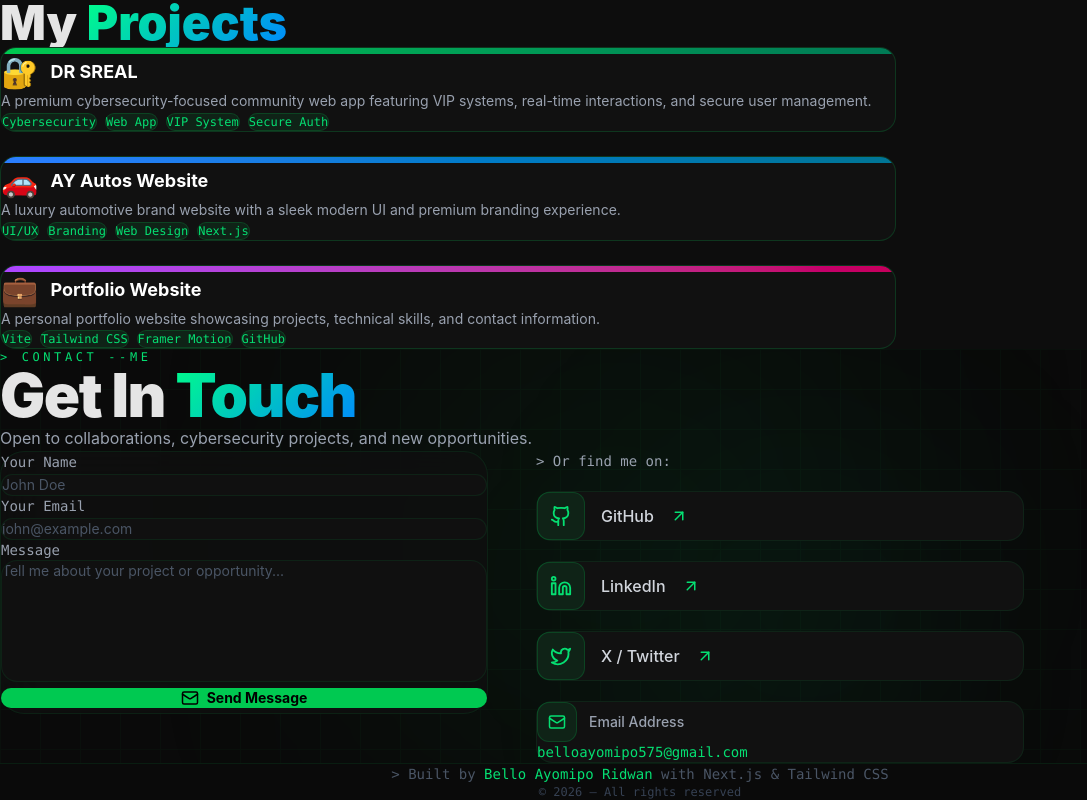
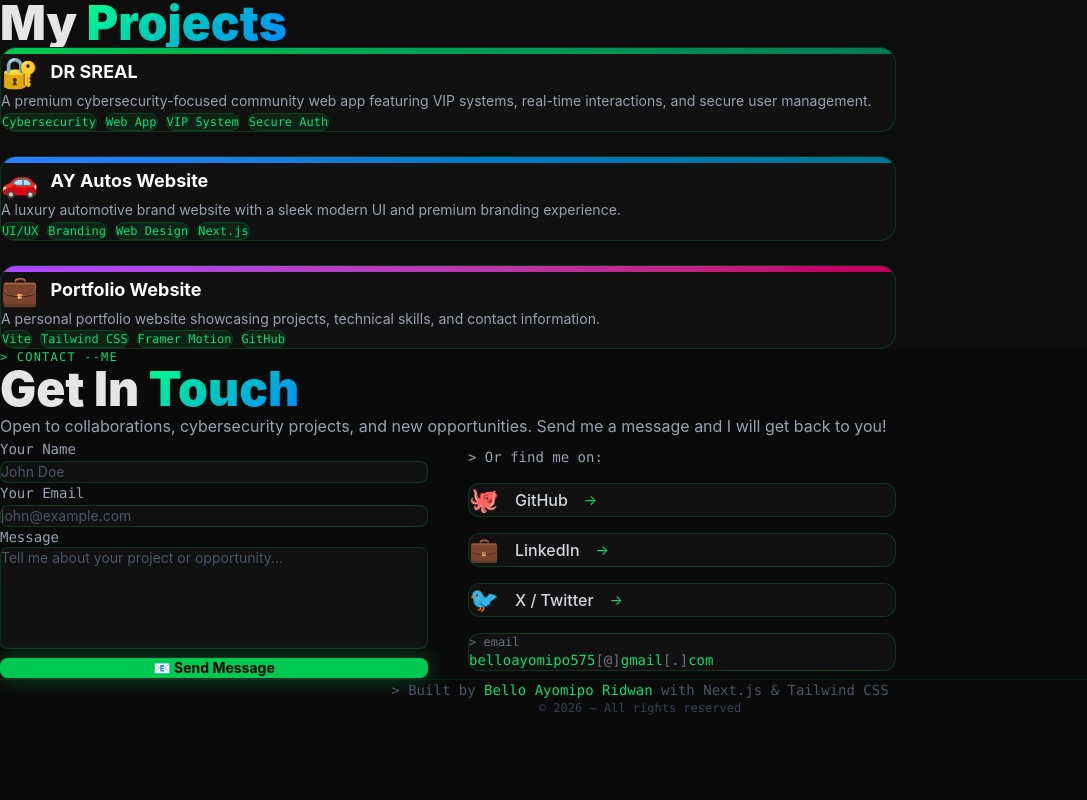
Before and after one commit to screaloal/My-portfolio, a React (Vite) app: page / in a window 1280 px wide. Shown: the part 1389-2189 px from the top of the page, without its empty margins (0-1087 px from the left). After the commit the page ends 2105 px from the top, so only its background shows below. Built offline with nearby package versions, Linux system fonts and the light colour scheme.

Commit message:
feat: secure contact form + security headers

```diff
--- a/src/components/Contact.jsx
+++ b/src/components/Contact.jsx
@@ -1,94 +1,25 @@
 import { motion } from 'framer-motion'
 import { useForm, ValidationError } from '@formspree/react'
 
-import {
-  Github,
-  Linkedin,
-  Twitter,
-  Mail,
-  ArrowUpRight,
-} from 'lucide-react'
-
 const socials = [
-  {
-    label: 'GitHub',
-    url: 'https://github.com/screaloal',
-    icon: Github,
-  },
-  {
-    label: 'LinkedIn',
-    url: 'https://www.linkedin.com/in/belloayomipo',
-    icon: Linkedin,
-  },
-  {
-    label: 'X / Twitter',
-    url: 'https://x.com/Isaacoal_',
-    icon: Twitter,
-  },
+  { label: 'GitHub', url: 'https://github.com/screaloal', icon: '🐙' },
+  { label: 'LinkedIn', url: 'https://www.linkedin.com/in/belloayomipo', icon: '💼' },
+  { label: 'X / Twitter', url: 'https://x.com/Isaacoal_', icon: '🐦' },
 ]
 
 function ContactForm() {
   const [state, handleSubmit] = useForm('mqejewjg')
 
-  const inputStyles = `
-    w-full
-    bg-[#101010]
-    border
-    border-green-500/10
-    rounded-2xl
-    px-5
-    py-4
-    text-white
-    text-sm
-    transition-all
-    duration-300
-    outline-none
-    placeholder:text-gray-600
-    focus:border-green-400
-    focus:bg-[#151515]
-    focus:shadow-[0_0_20px_rgba(34,197,94,0.15)]
-    hover:border-green-500/30
-  `
-
   if (state.succeeded) {
     return (
       <motion.div
-        initial={{ opacity: 0, scale: 0.9, y: 20 }}
-        animate={{ opacity: 1, scale: 1, y: 0 }}
-        transition={{ duration: 0.5 }}
-        className="
-          bg-[#101010]
-          border
-          border-green-500/20
-          rounded-3xl
-          p-10
-          text-center
-          backdrop-blur-xl
-          shadow-[0_0_40px_rgba(34,197,94,0.08)]
-        "
+        initial={{ opacity: 0, scale: 0.9 }}
+        animate={{ opacity: 1, scale: 1 }}
+        className="bg-green-500/10 border border-green-500/30 rounded-2xl p-8 text-center"
       >
-        <div className="
-          mx-auto
-          mb-4
-          flex
-          items-center
-          justify-center
-          w-16
-          h-16
-          rounded-2xl
-          bg-green-500/10
-          border
-          border-green-500/20
-          text-green-400
-        ">
-          <Mail size={30} />
-        </div>
-
-        <p className="text-green-400 font-bold text-2xl mb-2">
-          Message Sent!
-        </p>
-
-        <p className="text-gray-400 text-sm leading-relaxed">
+        <p className="text-4xl mb-4">✅</p>
+        <p className="text-green-400 font-bold text-xl mb-2">Message Sent!</p>
+        <p className="text-gray-400 text-sm">
           Thanks for reaching out. I will get back to you soon!
         </p>
       </motion.div>
@@ -96,63 +27,52 @@
   }
 
   return (
-    <form onSubmit={handleSubmit} className="space-y-6">
+    <form onSubmit={handleSubmit} className="space-y-4">
       {/* Name */}
       <div>
-        <label className="block text-gray-400 text-sm mb-2 font-mono">
+        <label className="block text-gray-400 text-sm mb-1 font-mono">
           Your Name
         </label>
-
         <input
           type="text"
           name="name"
           required
           placeholder="John Doe"
-          className={inputStyles}
+          className="w-full bg-[#111] border border-green-500/20 rounded-lg px-4 py-3 text-white text-sm focus:outline-none focus:border-green-500 transition-colors placeholder-gray-600"
         />
       </div>
 
       {/* Email */}
       <div>
-        <label className="block text-gray-400 text-sm mb-2 font-mono">
+        <label className="block text-gray-400 text-sm mb-1 font-mono">
           Your Email
         </label>
-
         <input
           type="email"
           name="email"
           required
           placeholder="john@example.com"
-          className={inputStyles}
+          className="w-full bg-[#111] border border-green-500/20 rounded-lg px-4 py-3 text-white text-sm focus:outline-none focus:border-green-500 transition-colors placeholder-gray-600"
         />
-
-        <ValidationError
-          field="email"
-          prefix="Email"
-          errors={state.errors}
-          className="text-red-400 text-xs mt-2"
+        <ValidationError field="email" prefix="Email" errors={state.errors}
+          className="text-red-400 text-xs mt-1"
         />
       </div>
 
       {/* Message */}
       <div>
-        <label className="block text-gray-400 text-sm mb-2 font-mono">
+        <label className="block text-gray-400 text-sm mb-1 font-mono">
           Message
         </label>
-
         <textarea
           name="message"
           required
-          rows={6}
+          rows={5}
           placeholder="Tell me about your project or opportunity..."
-          className={`${inputStyles} resize-none`}
+          className="w-full bg-[#111] border border-green-500/20 rounded-lg px-4 py-3 text-white text-sm focus:outline-none focus:border-green-500 transition-colors placeholder-gray-600 resize-none"
         />
-
-        <ValidationError
-          field="message"
-          prefix="Message"
-          errors={state.errors}
-          className="text-red-400 text-xs mt-2"
+        <ValidationError field="message" prefix="Message" errors={state.errors}
+          className="text-red-400 text-xs mt-1"
         />
       </div>
 
@@ -160,44 +80,13 @@
       <button
         type="submit"
         disabled={state.submitting}
-        className="
-          group
-          relative
-          overflow-hidden
-          w-full
-          py-4
-          rounded-2xl
-          bg-green-500
-          text-black
-          font-bold
-          text-sm
-          transition-all
-          duration-300
-          hover:-translate-y-1
-          hover:shadow-[0_10px_30px_rgba(34,197,94,0.35)]
-          disabled:opacity-50
-          disabled:cursor-not-allowed
-        "
+        className="w-full py-3 bg-green-500 text-black font-bold rounded-lg hover:bg-green-400 transition-all duration-200 glow disabled:opacity-50 disabled:cursor-not-allowed text-sm"
       >
-        <span className="
-          absolute
-          inset-0
-          bg-white/10
-          translate-y-full
-          group-hover:translate-y-0
-          transition-transform
-          duration-500
-        " />
-
-        <span className="relative z-10 flex items-center justify-center gap-2">
-          <Mail size={18} />
-
-          {state.submitting ? 'Sending...' : 'Send Message'}
-        </span>
+        {state.submitting ? '📤 Sending...' : '📧 Send Message'}
       </button>
 
-      <ValidationError
-        errors={state.errors}
+      {/* General errors */}
+      <ValidationError errors={state.errors}
         className="text-red-400 text-xs text-center"
       />
     </form>
@@ -206,227 +95,74 @@
 
 export default function Contact() {
   return (
-    <section
-      id="contact"
-      className="py-24 bg-[#0a0a0a] relative overflow-hidden"
-    >
-      {/* Glow Background */}
-      <div className="absolute inset-0 pointer-events-none">
-        <div className="
-          absolute
-          top-0
-          left-1/3
-          w-96
-          h-96
-          bg-green-500/10
-          blur-[140px]
-          rounded-full
-        " />
-
-        <div className="
-          absolute
-          bottom-0
-          right-1/4
-          w-80
-          h-80
-          bg-emerald-400/5
-          blur-[120px]
-          rounded-full
-        " />
-      </div>
-
-      {/* Grid */}
-      <div
-        className="
-          absolute
-          inset-0
-          opacity-[0.03]
-          [background-image:linear-gradient(to_right,#22c55e_1px,transparent_1px),linear-gradient(to_bottom,#22c55e_1px,transparent_1px)]
-          [background-size:40px_40px]
-        "
-      />
-
-      <div className="max-w-5xl mx-auto px-6 md:px-8 relative z-10">
-        {/* Heading */}
+    <section id="contact" className="py-20 bg-[#0a0a0a]">
+      <div className="max-w-4xl mx-auto px-6">
         <motion.div
-          initial={{ opacity: 0, y: 40, filter: 'blur(10px)' }}
-          whileInView={{ opacity: 1, y: 0, filter: 'blur(0px)' }}
-          transition={{ duration: 0.7 }}
+          initial={{ opacity: 0, y: 30 }}
+          whileInView={{ opacity: 1, y: 0 }}
+          transition={{ duration: 0.6 }}
           viewport={{ once: true }}
-          className="mb-14"
+          className="mb-10"
         >
-          <p className="
-            text-green-400
-            font-mono
-            text-xs
-            tracking-[0.3em]
-            uppercase
-            mb-3
-          ">
+          <p className="text-green-400 font-mono text-xs tracking-widest uppercase mb-2">
             &gt; contact --me
           </p>
-
-          <h2 className="
-            text-4xl
-            md:text-6xl
-            font-black
-            tracking-tight
-            leading-none
-          ">
+          <h2 className="text-3xl md:text-5xl font-black">
             Get In <span className="gradient-text">Touch</span>
           </h2>
-
-          <p className="
-            text-gray-400
-            text-sm
-            md:text-base
-            mt-5
-            leading-relaxed
-            max-w-xl
-          ">
-            Open to collaborations, cybersecurity projects,
-            and new opportunities.
+          <p className="text-gray-400 text-sm md:text-base mt-4 leading-relaxed">
+            Open to collaborations, cybersecurity projects, and new opportunities.
+            Send me a message and I will get back to you!
           </p>
         </motion.div>
 
-        {/* Content */}
-        <div className="grid md:grid-cols-2 gap-12 items-start">
+        <div className="grid md:grid-cols-2 gap-10">
           {/* Form */}
           <motion.div
-            initial={{ opacity: 0, y: 40, filter: 'blur(10px)' }}
-            whileInView={{ opacity: 1, y: 0, filter: 'blur(0px)' }}
-            transition={{ duration: 0.7, delay: 0.2 }}
+            initial={{ opacity: 0, x: -30 }}
+            whileInView={{ opacity: 1, x: 0 }}
+            transition={{ duration: 0.6, delay: 0.2 }}
             viewport={{ once: true }}
-            className="
-              bg-[#0f0f0f]/80
-              border
-              border-green-500/10
-              rounded-3xl
-              p-6
-              md:p-8
-              backdrop-blur-xl
-            "
           >
             <ContactForm />
           </motion.div>
 
           {/* Socials */}
           <motion.div
-            initial={{ opacity: 0, y: 40, filter: 'blur(10px)' }}
-            whileInView={{ opacity: 1, y: 0, filter: 'blur(0px)' }}
-            transition={{ duration: 0.7, delay: 0.4 }}
+            initial={{ opacity: 0, x: 30 }}
+            whileInView={{ opacity: 1, x: 0 }}
+            transition={{ duration: 0.6, delay: 0.4 }}
             viewport={{ once: true }}
-            className="flex flex-col justify-center gap-5"
+            className="flex flex-col justify-center gap-4"
           >
-            <p className="text-gray-400 text-sm font-mono mb-1">
+            <p className="text-gray-400 text-sm font-mono mb-2">
               &gt; Or find me on:
             </p>
-
-            {socials.map(({ label, url, icon: Icon }, index) => (
-              <motion.a
+            {socials.map(({ label, url, icon }) => (
+              <a
                 key={label}
                 href={url}
                 target="_blank"
                 rel="noopener noreferrer"
-                initial={{ opacity: 0, y: 20 }}
-                whileInView={{ opacity: 1, y: 0 }}
-                transition={{
-                  duration: 0.4,
-                  delay: index * 0.1,
-                }}
-                viewport={{ once: true }}
-                className="
-                  group
-                  flex
-                  items-center
-                  gap-4
-                  bg-[#111]
-                  border
-                  border-green-500/10
-                  rounded-2xl
-                  p-5
-                  transition-all
-                  duration-300
-                  hover:border-green-400/30
-                  hover:bg-[#151515]
-                  hover:-translate-y-1
-                  hover:shadow-[0_10px_30px_rgba(34,197,94,0.08)]
-                "
+                className="flex items-center gap-4 bg-[#111] border border-green-500/20 rounded-xl p-4 card-hover"
               >
-                <div className="
-                  flex
-                  items-center
-                  justify-center
-                  w-12
-                  h-12
-                  rounded-xl
-                  bg-green-500/10
-                  border
-                  border-green-500/20
-                  text-green-400
-                  group-hover:bg-green-500/20
-                  transition-all
-                  duration-300
-                ">
-                  <Icon size={22} strokeWidth={2} />
-                </div>
-
-                <span className="text-gray-300 font-medium">
-                  {label}
-                </span>
-
-                <ArrowUpRight
-                  size={18}
-                  className="
-                    ml-auto
-                    text-green-400
-                    transition-all
-                    duration-300
-                    group-hover:translate-x-1
-                    group-hover:-translate-y-1
-                  "
-                />
-              </motion.a>
+                <span className="text-2xl">{icon}</span>
+                <span className="text-gray-300 font-medium">{label}</span>
+                <span className="ml-auto text-green-400 text-sm">→</span>
+              </a>
             ))}
 
-            {/* Email Card */}
-            <div className="
-              bg-[#111]
-              border
-              border-green-500/10
-              rounded-2xl
-              p-5
-              mt-2
-              backdrop-blur-xl
-            ">
-              <div className="flex items-center gap-3 mb-3">
-                <div className="
-                  flex
-                  items-center
-                  justify-center
-                  w-10
-                  h-10
-                  rounded-xl
-                  bg-green-500/10
-                  border
-                  border-green-500/20
-                  text-green-400
-                ">
-                  <Mail size={18} />
-                </div>
-
-                <p className="text-gray-400 text-sm font-medium">
-                  Email Address
-                </p>
-              </div>
-
-              <p className="
-                text-green-400
-                text-sm
-                font-mono
-                break-all
-              ">
-                belloayomipo575@gmail.com
+            {/* Email protected */}
+            <div className="bg-[#111] border border-green-500/20 rounded-xl p-4 mt-2">
+              <p className="text-gray-500 text-xs font-mono mb-1">
+                &gt; email
+              </p>
+              <p className="text-green-400 text-sm font-mono">
+                belloayomipo575
+                <span className="text-gray-500">[@]</span>
+                gmail
+                <span className="text-gray-500">[.]</span>
+                com
               </p>
             </div>
           </motion.div>
```
